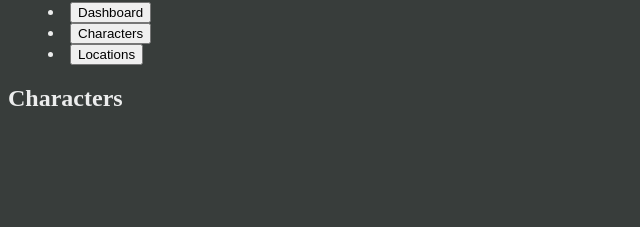
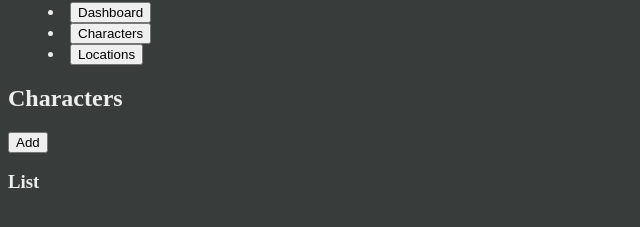
Before and after one commit to Calvaz/dand-local, a React (Create React App) app: page / in a window 1280 px wide. Both pictures are taken after a click on the button "Characters". Shown: the part 151-378 px from the top of the page, without its empty margins (0-640 px from the left). Built offline with nearby package versions, Linux system fonts and the light colour scheme.

Commit message:
basic characters form

```diff
--- a/package.json
+++ b/package.json
@@ -4,7 +4,9 @@
   "private": true,
   "dependencies": {
     "@material-ui/core": "^4.9.1",
+    "@material-ui/icons": "^4.9.1",
     "cra-template": "1.0.1",
+    "localforage": "^1.7.3",
     "react": "^16.12.0",
     "react-dom": "^16.12.0",
     "react-scripts": "3.3.1",
@@ -17,7 +19,6 @@
     "eject": "react-scripts eject",
     "lint": "npx standard",
     "lint-fix": "npx standard --fix"
-
   },
   "eslintConfig": {
     "extends": "react-app"
--- /dev/null
+++ b/src/component/character-list.js
@@ -0,0 +1,7 @@
+import React from 'react'
+
+export default class CharacterList extends React.Component {
+  render () {
+    return (<h3>List</h3>)
+  }
+}
--- a/src/pages/characters.js
+++ b/src/pages/characters.js
@@ -1,16 +1,43 @@
 import React from 'react'
+import CharacterList from '../component/character-list'
+export default class Character extends React.Component {
+  constructor (props) {
+    super(props)
+    this.newCharacter.bind(this)
+    this.handleNewChar.bind(this)
+    this.handleNameChange.bind(this)
 
-export default class Character extends React.Component {
+    this.state = {
+      addCharForm: false
+    }
+  }
 
-    render () {
-    const chars = this.props.characters?.map((c) =>
-      <li key={c.id}>{c.name}</li>)
+  newCharacter () {
+    this.setState({ addCharForm: !this.state.addCharForm })
+  }
 
+  handleNewChar () {
+    this.newCharacter()
+  }
+
+  handleNameChange (e) {
+    e.target.value = e.target.value.toUpperCase()
+  }
+
+  render () {
     return (
-        <article>
-            <h2>Characters</h2>
-            <ul>{chars}</ul>
-        </article>
+      <article>
+        <h2>Characters</h2>
+        <button onClick={this.newCharacter.bind(this)}>Add</button>
+
+        {this.state.addCharForm &&
+          <form>
+            <input name="name" value={null} onChange={this.handleNameChange}/>
+          </form>
+        }
+
+        <CharacterList />
+      </article>
     )
   }
 }
```
Also changed, not shown: 1 other file (tests, documents, lock files or other folders).
